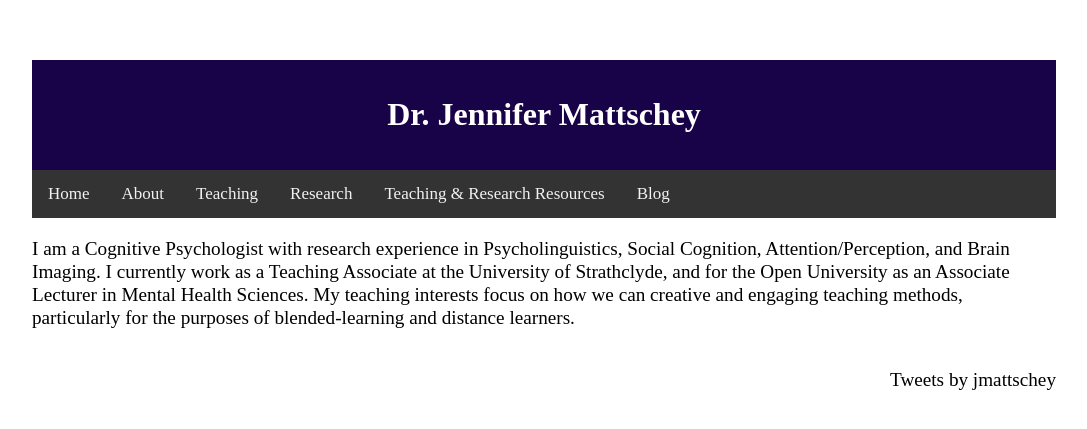
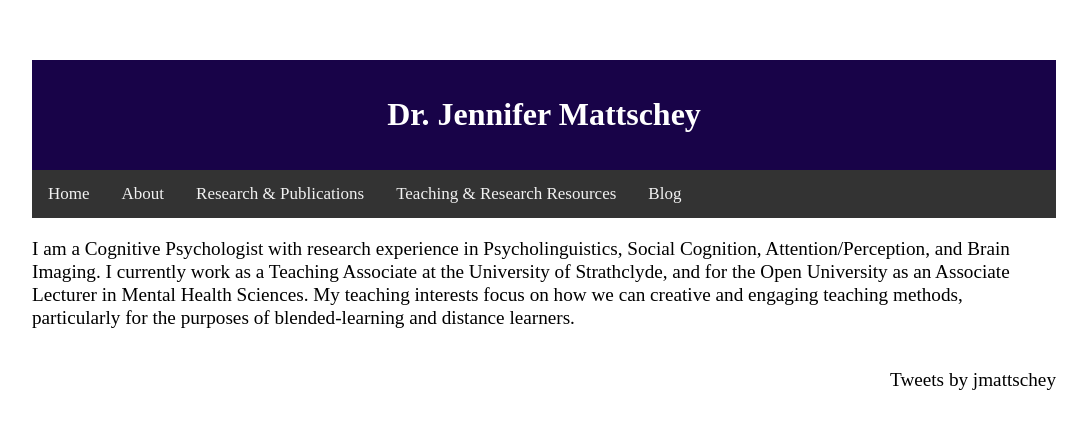
Before and after one commit to jmattschey/jmattschey.github.io, a Jekyll site: the page built from index.html, in a window 1280 px wide. Shown: the top 429 px of the page, without its empty margins (96-1183 px from the left). Built offline with Jekyll 4.4.1, drawn with Linux system fonts in a browser that asks for light colours; comment, search, counter and statistics services are not loaded.

Commit message:
Update default.html

```diff
--- a/_layouts/default.html
+++ b/_layouts/default.html
@@ -14,8 +14,7 @@
 			<div class="topnav">
 	        		<a href="/">Home</a>
 		        	<a href="/about">About</a>
-	        		<a href="/teaching">Teaching</a>
-	        		<a href="/research">Research</a>
+	        		<a href="/research">Research & Publications</a>
 	        		<a href="/resources">Teaching & Research Resources</a>
 	        		<a href="/blog">Blog</a>
 			</div>
```
